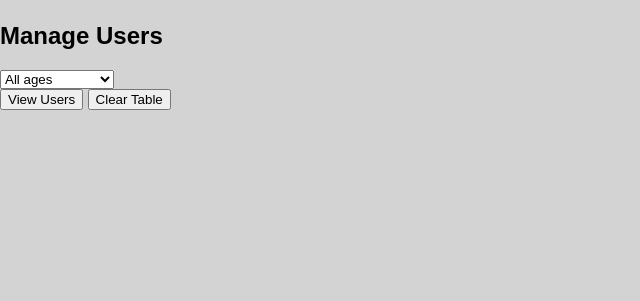
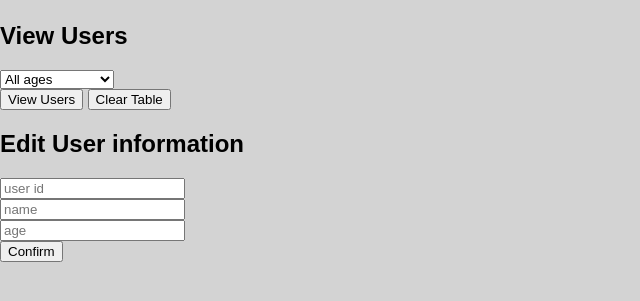
Before and after one commit to MarkEwert03/VideoGameCatalogue, a Flask app: page / in a window 1280 px wide. Shown: the part 58-359 px from the top of the page, without its empty margins (0-640 px from the left). Run offline with Flask 3, Linux system fonts and the light colour scheme.

Commit message:
added front end for updating user info

```diff
--- a/templates/index.html
+++ b/templates/index.html
@@ -12,9 +12,10 @@
         <h1> Video Game Catalogue </h1>
     </div>
 
-    <div id="selection">
-        <h2> Manage Users </h2>
+    <div id="view">
+        <h2> View Users </h2>
 
+        <div id="userSelect">
             <!-- dropdown for age ranges -->
             <select name="ageRange">
                 <option value="all"> All ages </option>
@@ -31,7 +32,8 @@
                 <option value="100+"> 100+ years old </option>
             </select>
 
-        <div id="userSelect">
+            <br/>
+
             <!-- button to show table with current parameters -->
             <input type="button" id="selectSubmit" value="View Users" name="selectSubmit">
             <!-- button to clear table -->
@@ -48,7 +50,23 @@
                 </tbody>
             </table>
         </div>
+    </div>
 
+    <div id="edit">
+        <h2> Edit User information </h2>
+
+        <div id="userEdit">
+            <!-- textbox to reference user ID -->
+            <input type="text" id="user_id" name="userID" placeholder="user id">
+            <br/>
+            <!-- textbox for new user name -->
+            <input type="text" id="user_name" name="userName" placeholder="name">
+            <br/>
+            <!-- textbox for new user age -->
+            <input type="text" id="user_age" name="userAge" placeholder="age">
+            <br/>
+            <input type="button" id="edit_submit" value="Confirm" name="editSubmit"></p>
+        </div>
     </div>
 </body>
 
```
Also changed, not shown: server.py (line endings or trailing spaces). Lines whose indentation alone changed are shown as unchanged.
